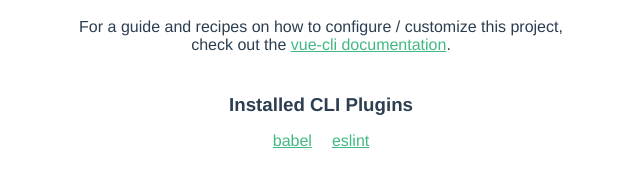
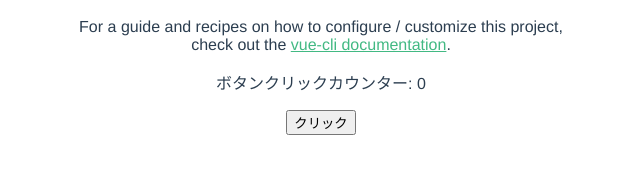
Before and after one commit to kumane422/test-something, a Vue app: page / in a window 1280 px wide. Shown: the part 267-443 px from the top of the page, without its empty margins (319-959 px from the left). Built offline with nearby package versions, Linux system fonts and the light colour scheme.

Commit message:
Vuex設定

```diff
--- a/package.json
+++ b/package.json
@@ -10,7 +10,8 @@
   "dependencies": {
     "core-js": "^3.6.5",
     "vue": "^2.6.11",
-    "vue-router": "^3.6.5"
+    "vue-router": "^3.6.5",
+    "vuex": "^3.6.2"
   },
   "devDependencies": {
     "@vue/cli-plugin-babel": "~4.5.19",
--- a/src/components/HelloWorld.vue
+++ b/src/components/HelloWorld.vue
@@ -6,6 +6,8 @@
       check out the
       <a href="https://cli.vuejs.org" target="_blank" rel="noopener">vue-cli documentation</a>.
     </p>
+    <p>ボタンクリックカウンター: {{ count }}</p>
+    <button @click="increment">クリック</button>
     <h3>Installed CLI Plugins</h3>
     <ul>
       <li><a href="https://github.com/vuejs/vue-cli/tree/dev/packages/%40vue/cli-plugin-babel" target="_blank" rel="noopener">babel</a></li>
@@ -35,7 +37,17 @@ export default {
   name: 'HelloWorld',
   props: {
     msg: String
-  }
+  },
+  computed: {
+    count() {
+      return this.$store.state.count
+    },
+  },
+  methods: {
+    increment() {
+      this.$store.commit('increment')
+    },
+  },
 }
 </script>
 
--- a/src/main.js
+++ b/src/main.js
@@ -1,10 +1,12 @@
 import Vue from 'vue'
 import App from './App.vue'
-import router from './router';
+import router from './router'
+import store from './store'
 
 Vue.config.productionTip = false
 
 new Vue({
   router,
+  store,
   render: h => h(App),
 }).$mount('#app')
--- /dev/null
+++ b/src/store/index.js
@@ -0,0 +1,15 @@
+import Vue from 'vue'
+import Vuex from 'vuex'
+
+Vue.use(Vuex)
+
+export default new Vuex.Store({
+  state: {
+    count: 0
+  },
+  mutations: {
+    increment(state) {
+      state.count++
+    }
+  }
+})
```
Also changed, not shown: したこと.txt, 1 other file (tests, documents, lock files or other folders).
